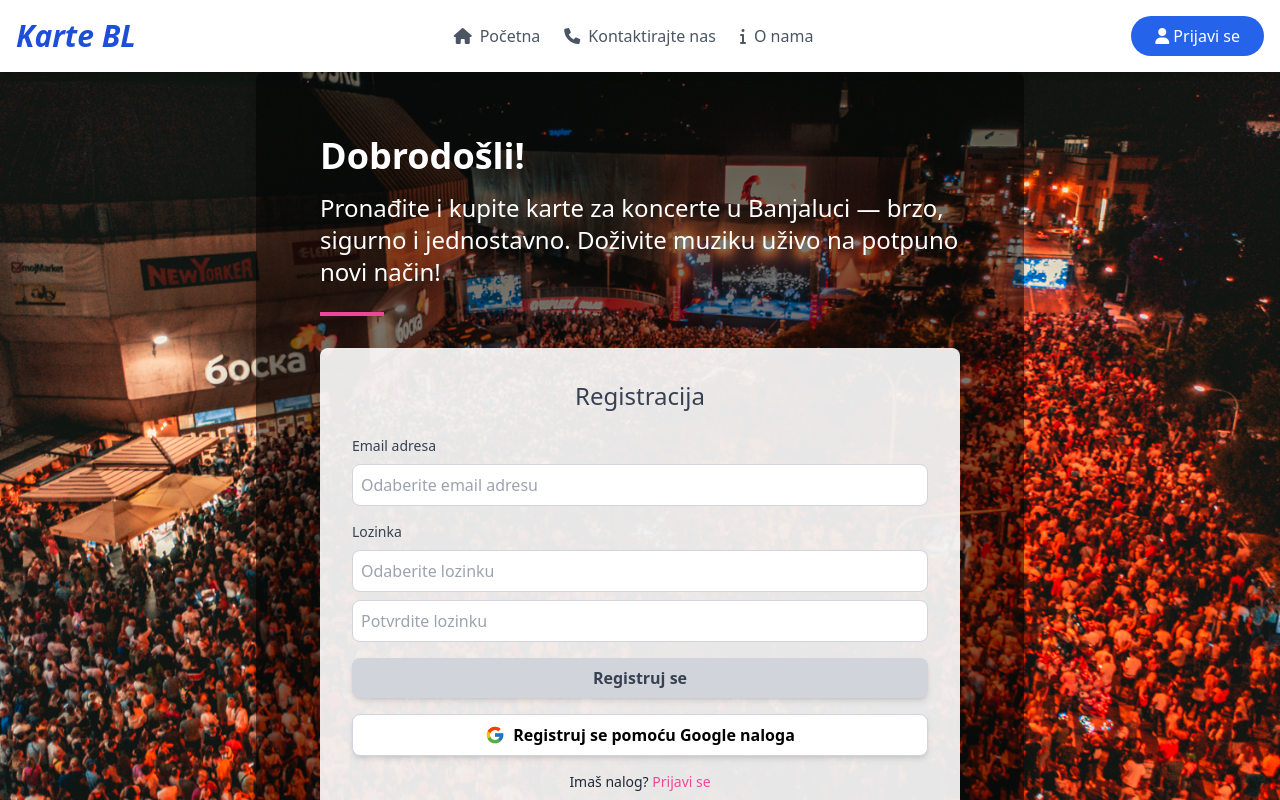
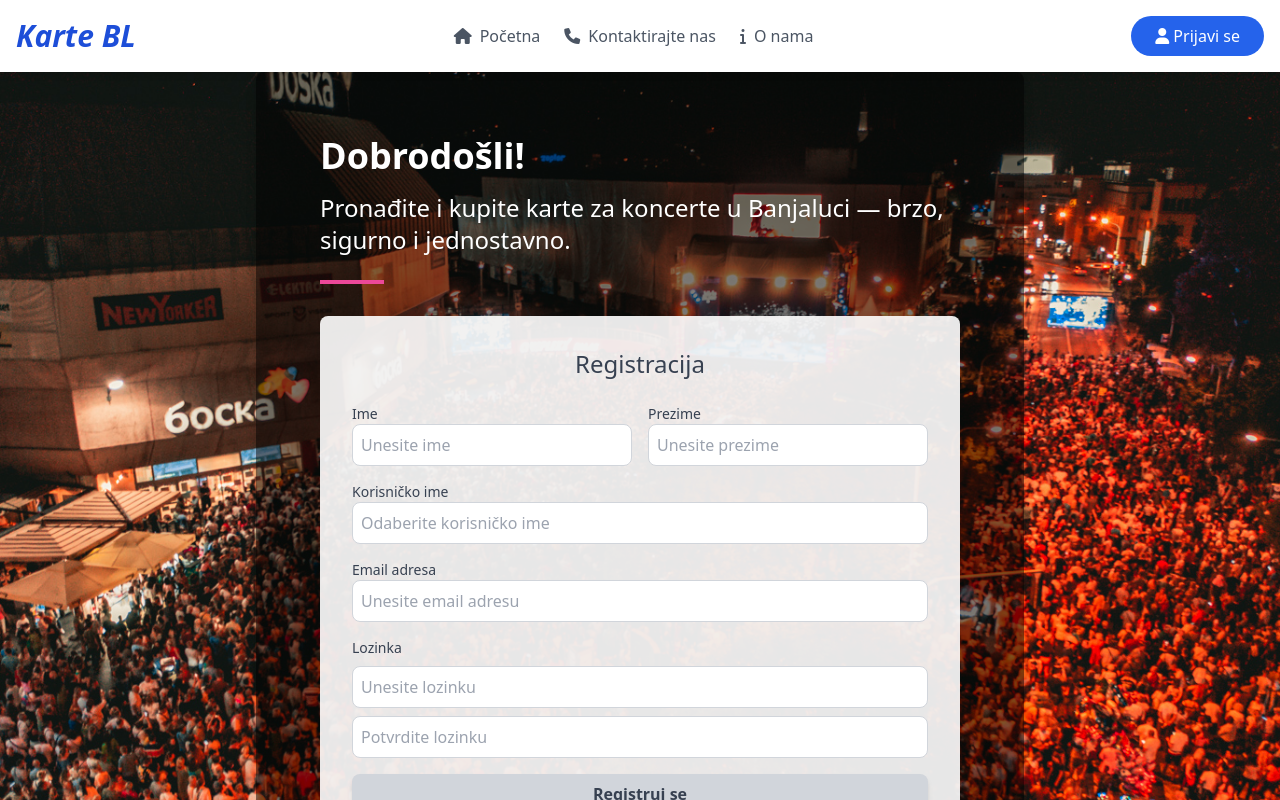
Before and after one commit to stefansavic7/kartebl, a React (Vite) app in the folder frontend/: page /registracija in a window 1280 px wide. Shown: the top 800 px of the page. Built offline with nearby package versions, Linux system fonts and the light colour scheme.

Commit message:
fixed registration UI, button display and routes

```diff
--- a/frontend/src/App.jsx
+++ b/frontend/src/App.jsx
@@ -14,6 +14,7 @@ import { useCallback, useEffect, useState } from "react";
 import { OrganizatorEvents } from "./pages/OrganizatorEvents";
 import { UserProvider } from "./utils/UserContext";
 import ProtectedRoute from "./components/ProtectedRoute";
+import { PregledPoruka } from "./pages/PregledPoruka";
 
 
 const AppContent = () => {
@@ -56,6 +57,7 @@ const AppContent = () => {
         <Route path="profil" element={<Profile />} />
         <Route path="prijava" element={<Login />} />
         <Route path="registracija" element={<Registration />} />
+        <Route path="pregledPoruka" element={<PregledPoruka/>} />
 
         {/* Protected routes for Organizator */}
         <Route
--- a/frontend/src/components/NavBar.jsx
+++ b/frontend/src/components/NavBar.jsx
@@ -19,10 +19,13 @@ const NavBar = () => {
             <i className="fa-solid fa-house"></i>
             <span>Početna</span>
           </Link>
+          {
+           (!user || user.role === "korisnik") &&
           <Link to="/kontakt" className="flex items-center space-x-2 hover:text-gray-800">
             <i className="fas fa-phone"></i>
             <span>Kontaktirajte nas</span>
           </Link>
+          }
           <Link to="/info" className="flex items-center space-x-2 hover:text-gray-800">
             <i className="fas fa-info"></i>
             <span>O nama</span>
@@ -31,6 +34,20 @@ const NavBar = () => {
           <Link to="/pregledPoruka" className="flex items-center space-x-2 hover:text-gray-800">
           <i className="fas fa-envelope"></i>
             <span>Pregledaj poruke</span>
+          </Link>
+          }
+          {
+            user && user.role === "organizator" &&
+          <Link to="/createEvent" className="flex items-center space-x-2 hover:text-gray-800">
+          <i className="fa-solid fa-calendar-plus"></i>
+            <span>Kreiraj događaj</span>
+          </Link>
+          }
+          {
+            user && user.role === "organizator" &&
+          <Link to="/organizatorEvents" className="flex items-center space-x-2 hover:text-gray-800">
+          <i className="fas fa-calendar"></i>
+            <span>Vaši događaji</span>
           </Link>
           }
           {
@@ -47,12 +64,14 @@ const NavBar = () => {
 
           {user ? (
             <>
-
+              {
+                user.role === "korisnik" &&
               <Link to="/profil">
                 <button className="bg-blue-600 text-white px-6 py-2 rounded-full hover:bg-blue-700 transition">
                   <i className="fas fa-user"></i> Profil
                 </button>
               </Link>
+              }
 
 
               <button
--- a/frontend/src/pages/Registration.jsx
+++ b/frontend/src/pages/Registration.jsx
@@ -2,28 +2,32 @@ import { useEffect, useState } from "react";
 import TextField from "../components/TextField";
 import Button from "../components/Button";
 import { FcGoogle } from "react-icons/fc";
-import { Link } from "react-router-dom";
+import { Link, useNavigate } from "react-router-dom";
 import axios from "axios";
-import { useNavigate } from "react-router-dom";
 
 const Registration = () => {
+  const [ime, setIme] = useState("");
+  const [prezime, setPrezime] = useState("");
+  const [korisnickoIme, setKorisnickoIme] = useState("");
   const [email, setEmail] = useState("");
   const [password, setPassword] = useState("");
   const [passwordConfirm, setPasswordConfirm] = useState("");
-  const [isDisabled, setIsDisabled] = useState(true)
+  const [isDisabled, setIsDisabled] = useState(true);
 
   const navigate = useNavigate();
 
   useEffect(() => {
     const isFormValid =
+      ime.trim() !== "" &&
+      prezime.trim() !== "" &&
+      korisnickoIme.trim() !== "" &&
       email.trim() !== "" &&
       password.trim() !== "" &&
       passwordConfirm.trim() !== "" &&
       password === passwordConfirm;
 
     setIsDisabled(!isFormValid);
-  }, [email, password, passwordConfirm]);
-
+  }, [ime, prezime, korisnickoIme, email, password, passwordConfirm]);
 
   const handleSubmit = async (e) => {
     e.preventDefault();
@@ -35,10 +39,12 @@ const handleSubmit = async (e) => {
 
     try {
       const response = await axios.post("http://localhost:9000/register", {
-      email: email,
-      password: password,
-      korisnickoIme: email.split("@")[0],
-      tip: "korisnik"
+        ime,
+        prezime,
+        korisnickoIme,
+        email,
+        password,
+        tip: "korisnik",
       });
 
       console.log("Registracija uspješna:", response.data);
@@ -53,57 +59,95 @@ const handleSubmit = async (e) => {
   return (
     <div
       className="min-h-screen flex items-center justify-center bg-cover bg-center"
-      style={{
-        backgroundImage: "url('/assets/login.jpg')",
-      }}
+      style={{ backgroundImage: "url('/assets/login.jpg')" }}
     >
-      {/* Overlay za tekst i formu */}
       <div className="bg-black bg-opacity-50 w-full max-w-3xl p-8 lg:p-16 space-y-8 rounded-lg shadow-lg text-white">
         <div className="text-center lg:text-left">
           <h1 className="text-4xl font-bold mb-4">Dobrodošli!</h1>
           <p className="text-lg lg:text-2xl mb-6">
-            Pronađite i kupite karte za koncerte u Banjaluci — brzo, sigurno i
-            jednostavno. Doživite muziku uživo na potpuno novi način!
+            Pronađite i kupite karte za koncerte u Banjaluci — brzo, sigurno i jednostavno.
           </p>
           <div className="w-16 h-1 bg-pink-500 mx-auto lg:mx-0"></div>
         </div>
         <div className="bg-white bg-opacity-90 p-8 rounded-lg text-gray-800">
-          <p className="text-2xl text-center text-gray-700 mb-6">
-            Registracija
-          </p>
+          <p className="text-2xl text-center text-gray-700 mb-6">Registracija</p>
           <form onSubmit={handleSubmit} className="space-y-4">
-                <div className="space-y-2">
+
+            {/* Ime i Prezime */}
+            <div className="grid grid-cols-1 md:grid-cols-2 gap-4">
+              <div>
+                <label htmlFor="ime" className="block text-sm font-medium text-gray-700">
+                  Ime
+                </label>
+                <TextField
+                  id="ime"
+                  type="text"
+                  placeholder="Unesite ime"
+                  value={ime}
+                  onChange={(e) => setIme(e.target.value)}
+                  className="w-full"
+                />
+              </div>
+              <div>
+                <label htmlFor="prezime" className="block text-sm font-medium text-gray-700">
+                  Prezime
+                </label>
+                <TextField
+                  id="prezime"
+                  type="text"
+                  placeholder="Unesite prezime"
+                  value={prezime}
+                  onChange={(e) => setPrezime(e.target.value)}
+                  className="w-full"
+                />
+              </div>
+            </div>
+
+            {/* Korisničko ime */}
+            <div>
+              <label htmlFor="korisnickoIme" className="block text-sm font-medium text-gray-700">
+                Korisničko ime
+              </label>
+              <TextField
+                id="korisnickoIme"
+                type="text"
+                placeholder="Odaberite korisničko ime"
+                value={korisnickoIme}
+                onChange={(e) => setKorisnickoIme(e.target.value)}
+                className="w-full"
+              />
+            </div>
+
+            {/* Email */}
+            <div>
               <label htmlFor="email" className="block text-sm font-medium text-gray-700">
                 Email adresa
               </label>
               <TextField
                 id="email"
                 type="email"
-                    placeholder="Odaberite email adresu"
+                placeholder="Unesite email adresu"
                 value={email}
                 onChange={(e) => setEmail(e.target.value)}
                 className="w-full"
               />
             </div>
 
-
+            {/* Lozinka i potvrda */}
             <div className="space-y-2">
-                  <label
-                    htmlFor="password"
-                    className="block text-sm font-medium text-gray-700"
-                  >
+              <label htmlFor="password" className="block text-sm font-medium text-gray-700">
                 Lozinka
               </label>
               <TextField
                 id="password"
                 type="password"
-                    placeholder="Odaberite lozinku"
+                placeholder="Unesite lozinku"
                 value={password}
                 onChange={(e) => setPassword(e.target.value)}
                 className="w-full"
               />
               <TextField
-                    id="password"
+                id="passwordConfirm"
                 type="password"
                 placeholder="Potvrdite lozinku"
                 value={passwordConfirm}
@@ -112,6 +156,7 @@ const handleSubmit = async (e) => {
               />
             </div>
 
+            {/* Registracija dugme */}
             <Button
               type="submit"
               className={`w-full py-2 px-4 rounded ${
@@ -123,7 +168,6 @@ const handleSubmit = async (e) => {
             >
               Registruj se
             </Button>
-
 
             {/* Google dugme */}
             <Button
@@ -137,10 +181,8 @@ const handleSubmit = async (e) => {
 
           <p className="text-sm text-center mt-4">
             Imaš nalog?{" "}
-            <Link to="/prijava">
-            <a href="#" className="text-pink-500 hover:underline">
+            <Link to="/prijava" className="text-pink-500 hover:underline">
               Prijavi se
-            </a>
             </Link>
           </p>
         </div>
```
Lines whose indentation alone changed are shown as unchanged.
